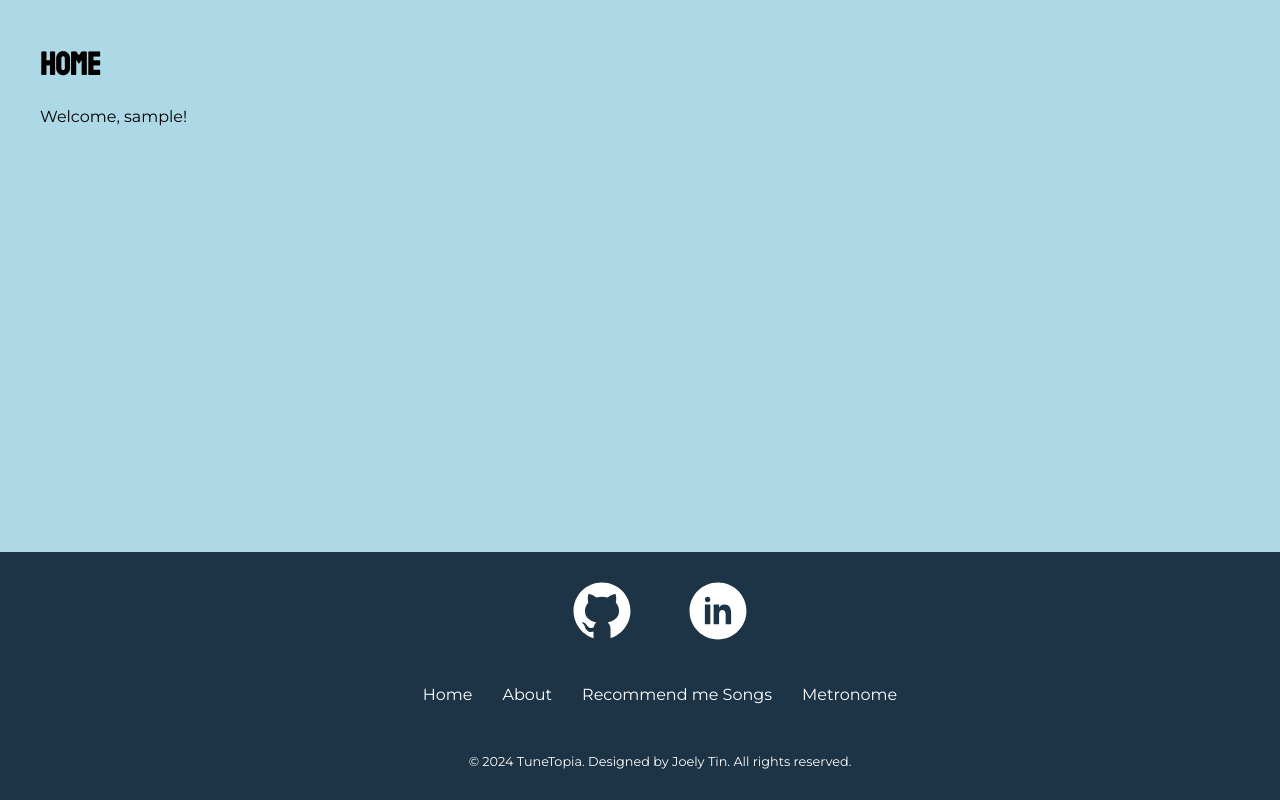
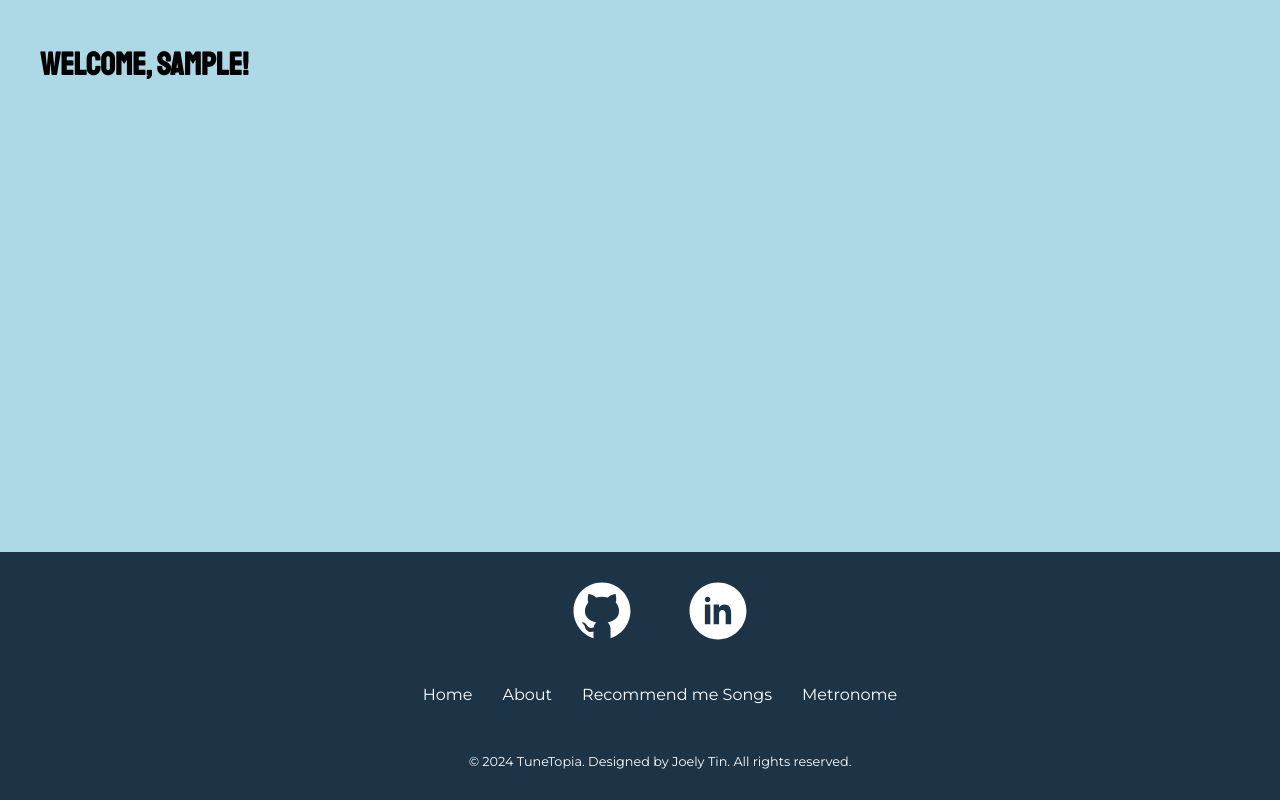
Before and after one commit to joelytin/TuneTopia, a Flask app: page /home in a window 1280 px wide. Run offline with Flask 3, Linux system fonts and the light colour scheme; the visitor is signed in with stand-in values (Sample User, id 1); parts of the project's set-up code (start-up, migrations or seed data) failed here and were passed over.

Commit message:
Update home-styles.css

```diff
--- a/templates/home.html
+++ b/templates/home.html
@@ -1,6 +1,5 @@
 {% extends "base.html" %} {% block content %}
 
-<h1>Home</h1>
-<p>Welcome, {{ session['user_name'] }}!</p>
+<h1>Welcome, {{ session['user_name'] }}!</h1>
 
 {% endblock %}
```
Also changed, not shown: static/css/home-styles.css (added).
